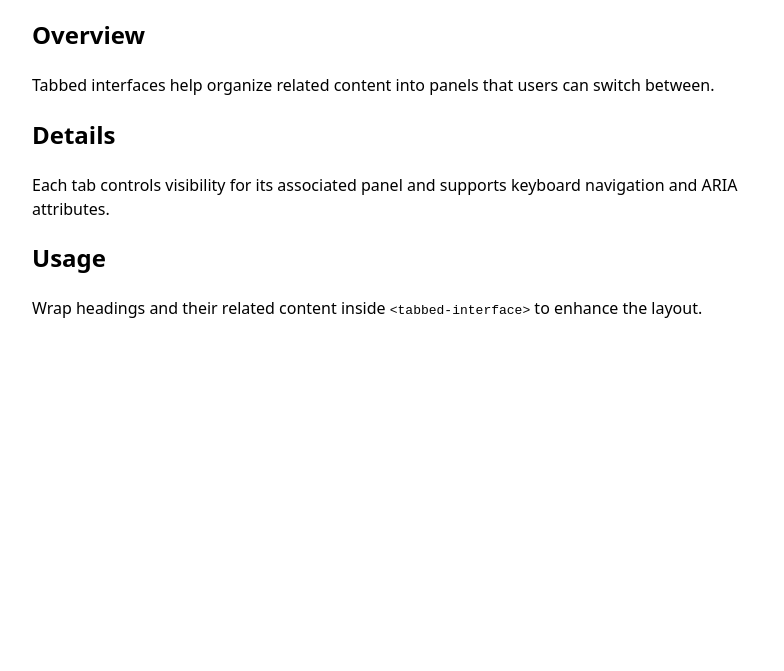
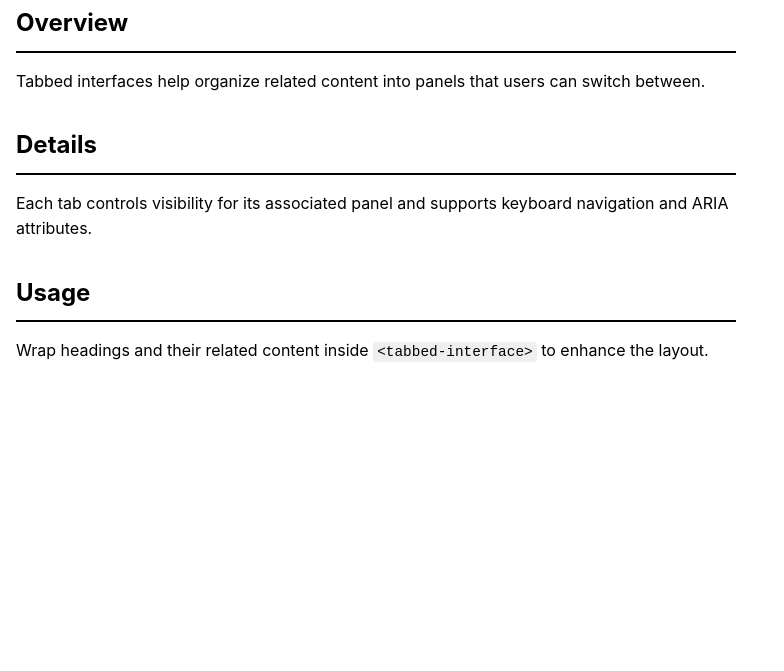
Before and after one commit to aarongustafson/tabbed-interface, a website: page demo/esm.html in a window 1280 px wide. Shown: the part 129-800 px from the top of the page, without its empty margins (0-784 px from the left). Drawn offline with Linux system fonts and the light colour scheme.

Commit message:
Add demo styles

```diff
--- a/demo/esm.html
+++ b/demo/esm.html
@@ -4,13 +4,8 @@
 		<meta charset="utf-8" />
 		<meta name="viewport" content="width=device-width, initial-scale=1" />
 		<title>tabbed-interface via esm.sh</title>
+		<link rel="stylesheet" href="./styles.css" />
 		<style>
-			body {
-				font-family: system-ui, sans-serif;
-				margin: 2rem;
-				line-height: 1.5;
-			}
-
 			tabbed-interface {
 				display: block;
 				max-width: 720px;
```
Also changed, not shown: demo/unpkg.html (+1 -6 lines).
